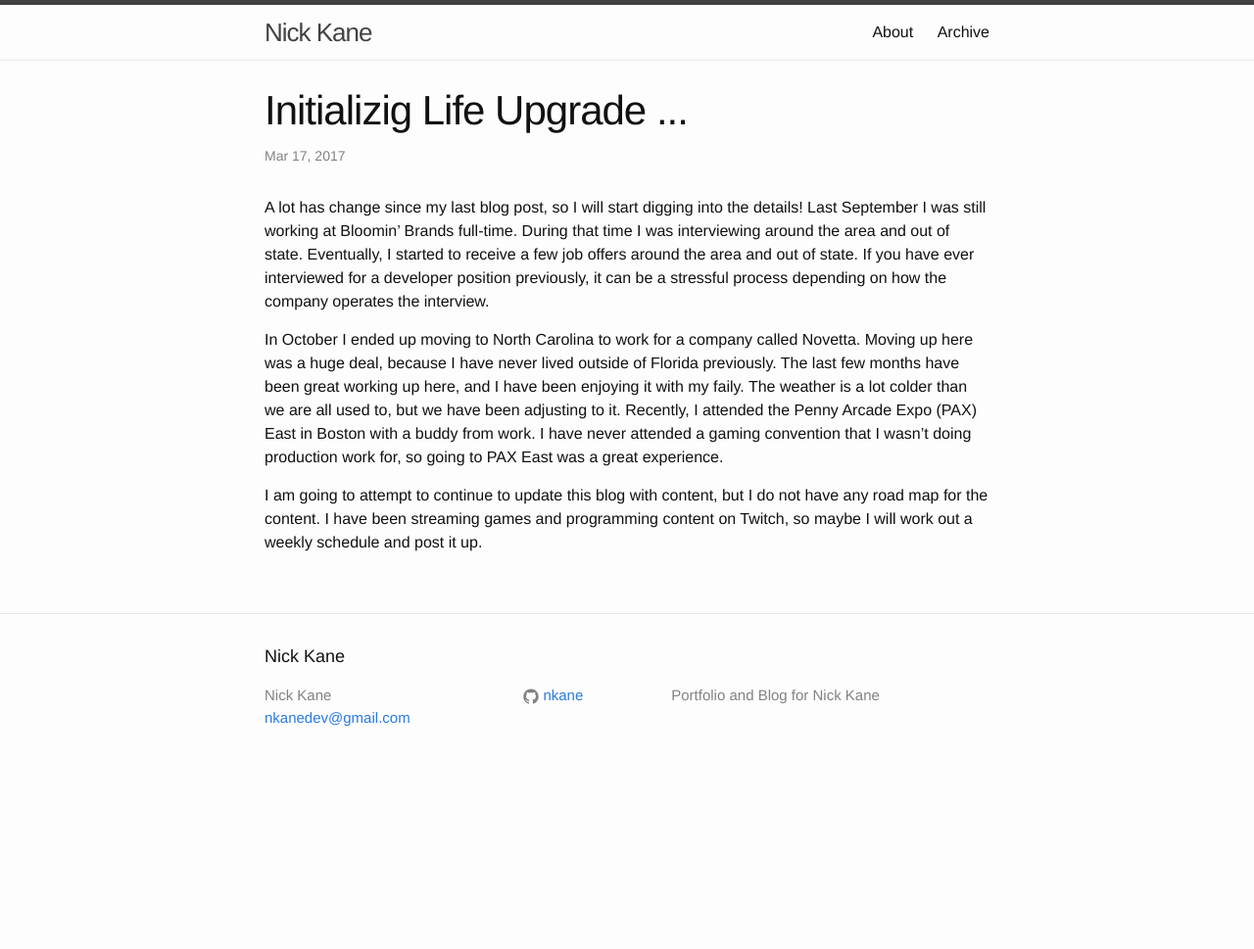
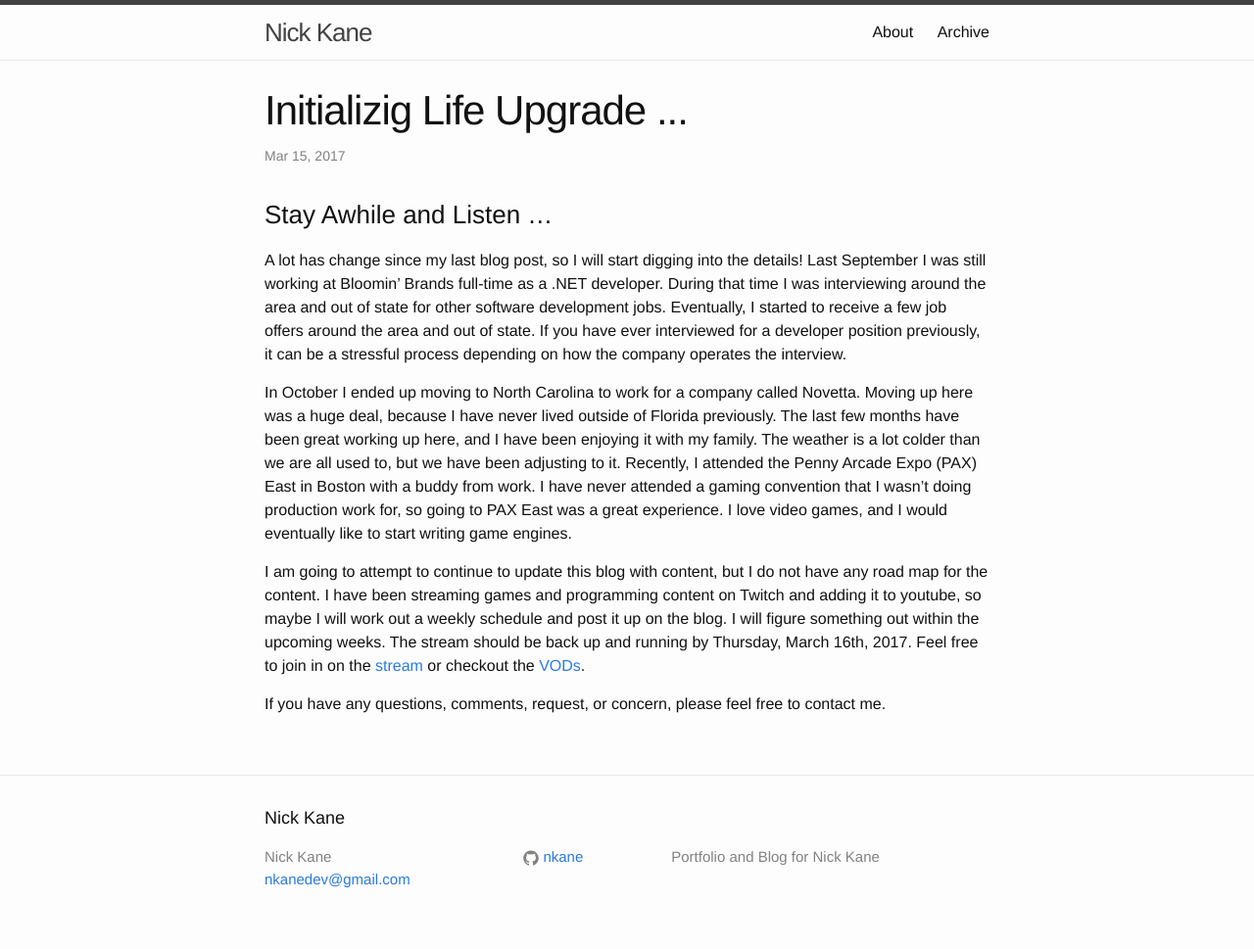
Before and after one commit to nkane/nkane.github.io, a Jekyll site: the page built from _posts/2017-03-17-life-upgrade.markdown, in a window 1280 px wide. Shown: the whole page at 98% size. Built offline with Jekyll 4.4.1, drawn with Linux system fonts in a browser that asks for light colours; before the commit the page ends 900 px from its top, so only the background shows below that.

Commit message:
adding new personal blog post

```diff
--- a/_posts/2016-07-06-javascript-quest.markdown
+++ b/_posts/2016-07-06-javascript-quest.markdown
@@ -1,6 +1,6 @@
 ---
 layout: post
-title: "This cake is a lie!"
+title: "This Cake is a Lie!"
 date: 2016-07-06
 categories: blog javascript
 visible: 1
--- a/_posts/2017-03-17-life-upgrade.markdown
+++ b/_posts/2017-03-17-life-upgrade.markdown
@@ -1,12 +1,19 @@
 ---
 layout: post
 title: "Initializig Life Upgrade ..."
-date: 2017-03-17
+date: 2017-03-15
 categories: blog personal
-visible: 0
+visible: 1
 ---
-A lot has change since my last blog post, so I will start digging into the details! Last September I was still working at Bloomin' Brands full-time. During that time I was interviewing around the area and out of state. Eventually, I started to receive a few job offers around the area and out of state. If you have ever interviewed for a developer position previously, it can be a stressful process depending on how the company operates the interview.
 
-In October I ended up moving to North Carolina to work for a company called Novetta. Moving up here was a huge deal, because I have never lived outside of Florida previously. The last few months have been great working up here, and I have been enjoying it with my faily. The weather is a lot colder than we are all used to, but we have been adjusting to it. Recently, I attended the Penny Arcade Expo (PAX) East in Boston with a buddy from work. I have never attended a gaming convention that I wasn't doing production work for, so going to PAX East was a great experience.
+### Stay Awhile and Listen ...
+A lot has change since my last blog post, so I will start digging into the details! Last September I was still working at Bloomin' Brands full-time as a .NET developer. During that time I was interviewing around the area and out of state for other software development jobs. Eventually, I started to receive a few job offers around the area and out of state. If you have ever interviewed for a developer position previously, it can be a stressful process depending on how the company operates the interview.
 
-I am going to attempt to continue to update this blog with content, but I do not have any road map for the content. I have been streaming games and programming content on Twitch, so maybe I will work out a weekly schedule and post it up.
+In October I ended up moving to North Carolina to work for a company called Novetta. Moving up here was a huge deal, because I have never lived outside of Florida previously. The last few months have been great working up here, and I have been enjoying it with my family. The weather is a lot colder than we are all used to, but we have been adjusting to it. Recently, I attended the Penny Arcade Expo (PAX) East in Boston with a buddy from work. I have never attended a gaming convention that I wasn't doing production work for, so going to PAX East was a great experience. I love video games, and I would eventually like to start writing game engines.
+
+I am going to attempt to continue to update this blog with content, but I do not have any road map for the content. I have been streaming games and programming content on Twitch and adding it to youtube, so maybe I will work out a weekly schedule and post it up on the blog. I will figure something out within the upcoming weeks. The stream should be back up and running by Thursday, March 16th, 2017. Feel free to join in on the [stream][Twitch] or checkout the [VODs][YouTube].
+
+If you have any questions, comments, request, or concern, please feel free to contact me.
+
+[YouTube]:	https://www.youtube.com/channel/UCCG0iK4T34xo3Q4RzKShcQw
+[Twitch]:	https://www.twitch.tv/nkanedev
```
